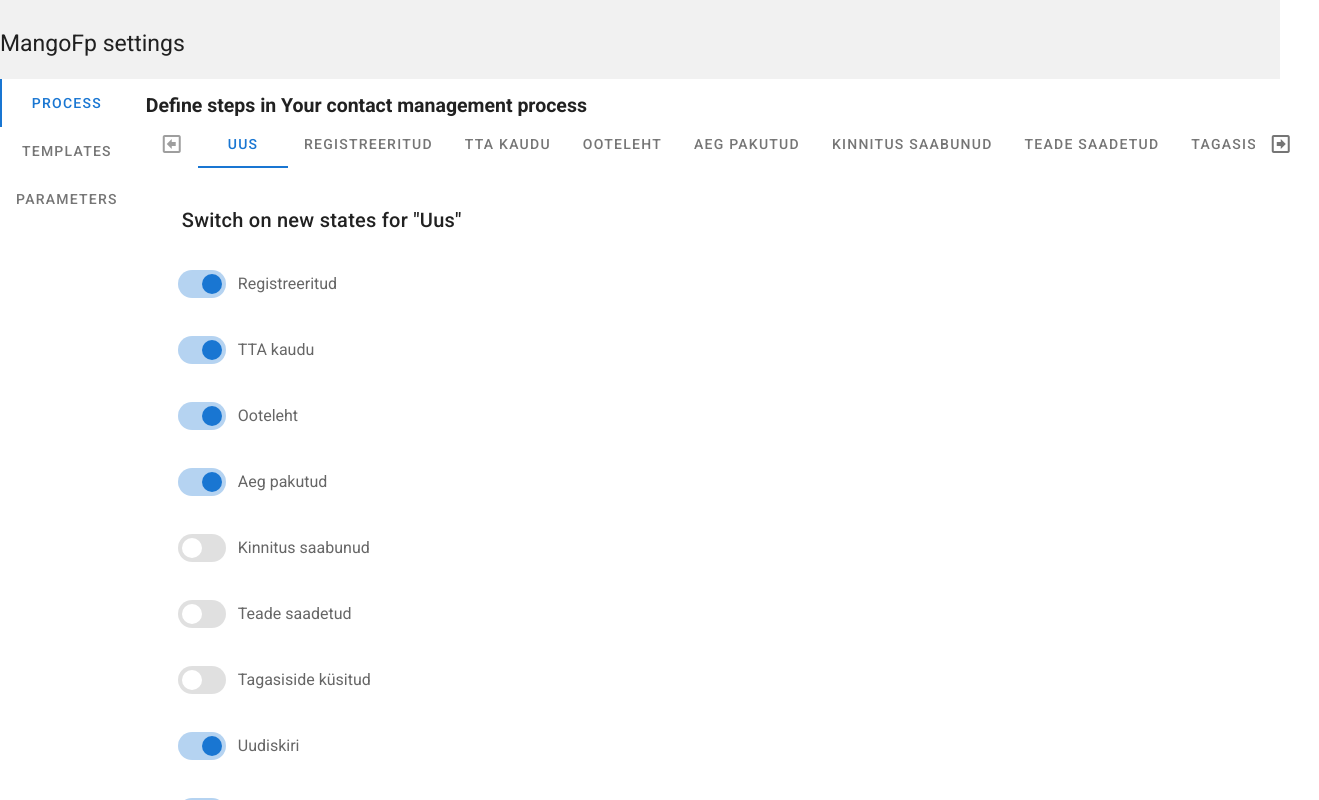
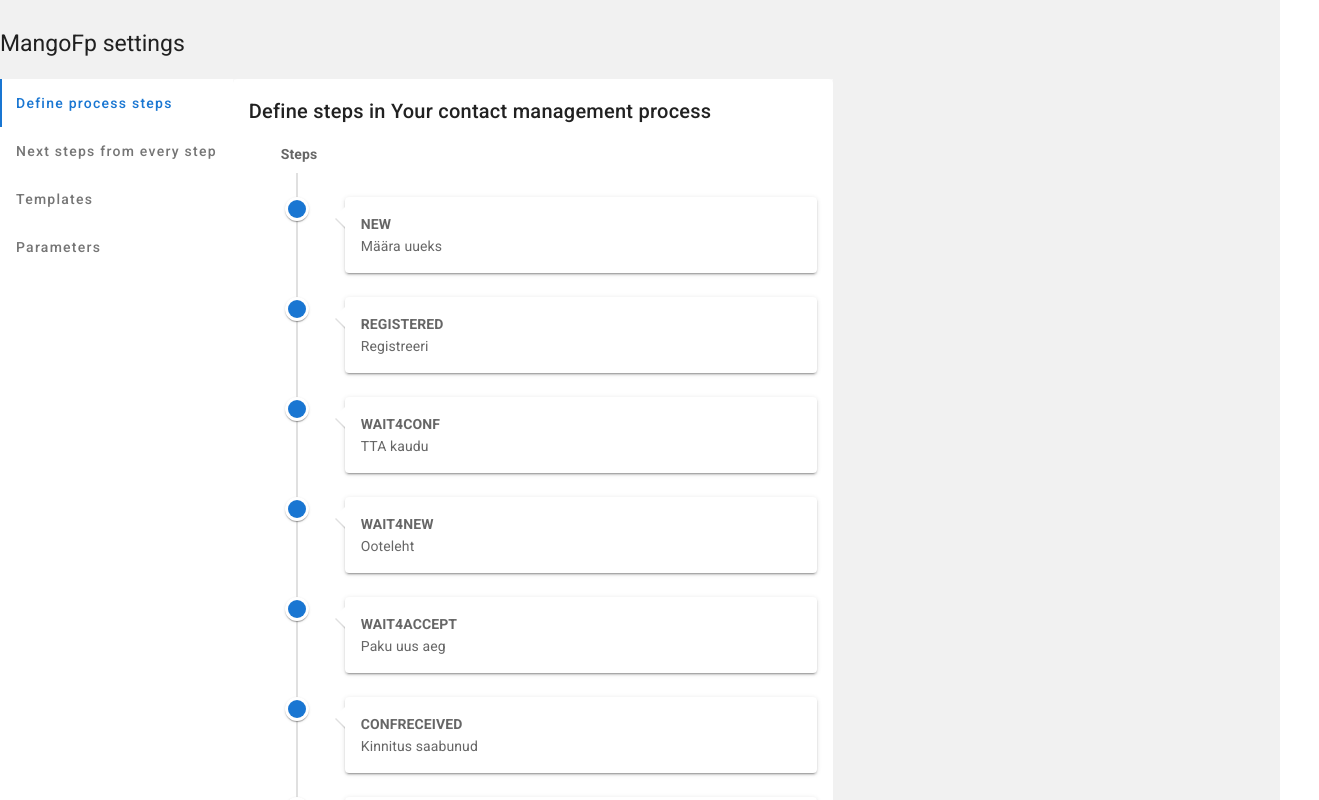
Before and after one commit to wpkonsult/mangofp-settings-ts, a Vue app: page / in a window 1280 px wide. Shown: the top 800 px of the page, 1319 px wide, since content can reach past the window. Built offline with nearby package versions, Linux system fonts and the light colour scheme.

Commit message:
process steps draft

```diff
--- /dev/null
+++ b/src/components/MangoFpProcessSteps.vue
@@ -0,0 +1,62 @@
+<template>
+    <v-sheet background-color="transparent" color="basil" elevation="1">
+        <v-container>
+            <v-row justify="space-around">
+                <v-card width="600">
+                    <v-card-title>
+                        {{
+                            locStr(
+                                "Define steps in Your contact management process",
+                            )
+                        }}
+                    </v-card-title>
+                    <v-card-text>
+                        <div class="font-weight-bold ml-8 mb-2">
+                            {{ locStr("Steps") }}
+                        </div>
+                        <v-timeline align-top dense>
+                            <v-timeline-item
+                                v-for="state in states"
+                                :key="state.order"
+                                small
+                            >
+                                <v-card>
+                                    <v-card-text>
+                                        <div class="font-weight-normal">
+                                            <strong>{{ state.code }}</strong>
+                                        </div>
+
+                                        <div>{{ state.action }}</div>
+                                    </v-card-text>
+                                </v-card>
+                            </v-timeline-item>
+                        </v-timeline>
+                    </v-card-text>
+                </v-card>
+            </v-row>
+        </v-container>
+    </v-sheet>
+</template>
+<script lang="ts">
+import Vue from "vue";
+import { StateData, NextState } from "@/types";
+import { locStr } from "@/utilities";
+
+export default Vue.extend({
+    name: "MangoFpProcessSteps",
+    props: {
+        states: {
+            type: Array,
+            required: true,
+        } as Vue.PropOptions<StateData[]>,
+    },
+    data() {
+        return {};
+    },
+    methods: {
+        locStr: function(key: string): string {
+            return locStr(key);
+        },
+    },
+});
+</script>
--- a/src/components/MangoFpSettingsMain.vue
+++ b/src/components/MangoFpSettingsMain.vue
@@ -17,26 +17,21 @@
                 >
                     {{ error }}
                 </v-alert>
-                <v-tabs vertical>
-                    <v-tab>{{ locStr("Process") }}</v-tab>
+                <v-tabs class="settings-main-tabs" vertical>
+                    <v-tab>{{ locStr("Define process steps") }}</v-tab>
+                    <v-tab>{{ locStr("Next steps from every step") }}</v-tab>
                     <v-tab>{{ locStr("Templates") }}</v-tab>
                     <v-tab>{{ locStr("Parameters") }}</v-tab>
-                    <v-tab-item
-                        transition="fade-transition"
-                        reverse-transition="false"
-                    >
+                    <v-tab-item transition="false" reverse-transition="false">
+                        <MangoFpProcessSteps :states="states" />
+                    </v-tab-item>
+                    <v-tab-item transition="false" reverse-transition="false">
                         <MangoFpSettingsProcess :states="states" />
                     </v-tab-item>
-                    <v-tab-item
-                        transition="fade-transition"
-                        reverse-transition="false"
-                    >
+                    <v-tab-item transition="false" reverse-transition="false">
                         Siia tulevad mallid
                     </v-tab-item>
-                    <v-tab-item
-                        transition="fade-transition"
-                        reverse-transition="false"
-                    >
+                    <v-tab-item transition="false" reverse-transition="false">
                         Siia tulevad üldised parameetrid
                     </v-tab-item>
                 </v-tabs>
@@ -49,12 +44,14 @@ import Vue from "vue";
 import { fetchStates } from "@/controllers/states";
 import { locStr } from "@/utilities";
 import MangoFpSettingsProcess from "./MangoFpSettingsProcess.vue";
+import MangoFpProcessSteps from "./MangoFpProcessSteps.vue";
 import { StateData } from "@/types";
 
 export default Vue.extend({
     name: "MangoFpSettingsMain",
     components: {
         MangoFpSettingsProcess,
+        MangoFpProcessSteps,
     },
     data() {
         const emptyStates: StateData[] = [];
--- a/src/components/MangoFpSettingsProcess.vue
+++ b/src/components/MangoFpSettingsProcess.vue
@@ -1,9 +1,9 @@
 <template>
     <v-sheet background-color="transparent" color="basil" elevation="1">
         <v-container>
-            <h2>
+            <h3>
                 {{ locStr("Define steps in Your contact management process") }}
-            </h2>
+            </h3>
             <v-tabs
                 next-icon="mdi-arrow-right-bold-box-outline"
                 prev-icon="mdi-arrow-left-bold-box-outline"
--- a/src/styles/global.css
+++ b/src/styles/global.css
@@ -16,3 +16,16 @@ h1 {
     padding: 9px 0 4px 0;
     line-height: 1.3;
 }
+
+h3 {
+	font-family: -apple-system, BlinkMacSystemFont, "Segoe UI", Roboto, Oxygen-Sans, Ubuntu, Cantarell, "Helvetica Neue", sans-serif;
+	font-size: 16px;
+    font-weight: 600;
+    line-height: 2.1em;
+}
+
+.settings-main-tabs .v-tab {
+	text-align: left !important;
+	justify-content: left !important;
+	text-transform: none !important;
+}
```
